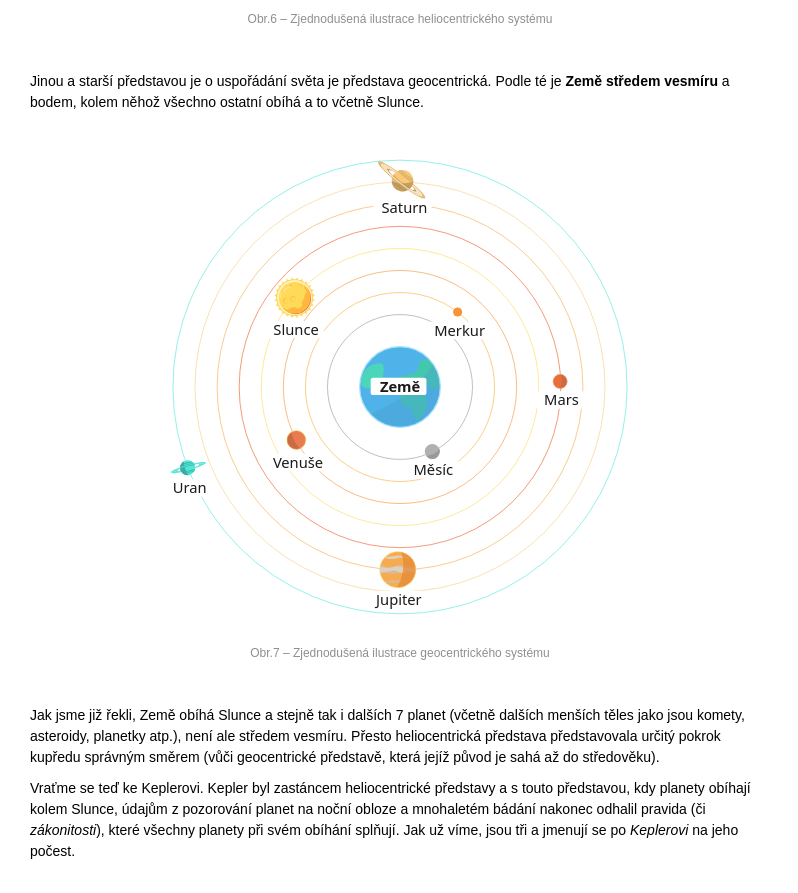
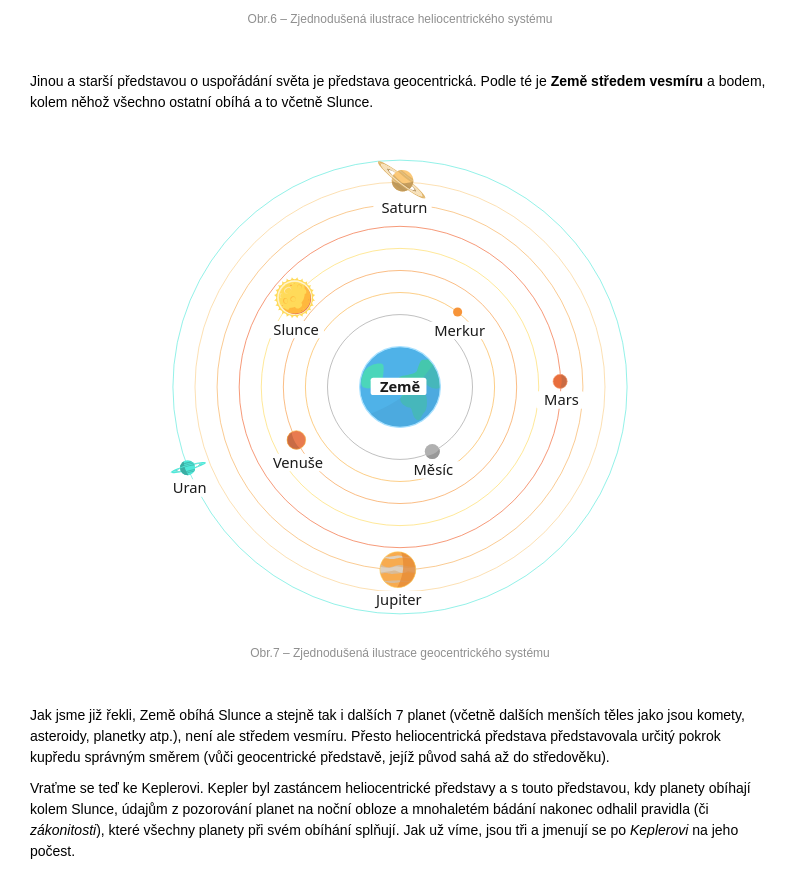
Before and after one commit to astrogateproject/astrogateproject.github.io, a plain HTML site: page 1.uvod_content.html in a window 1280 px wide. Shown: the part 4799-5692 px from the top of the page, without its empty margins (0-798 px from the left). Drawn offline with Linux system fonts and the light colour scheme; some packages are replaced by stand-ins of ours; a script that the page names is missing.

Commit message:
Add files via upload

```diff
--- a/1.uvod_content.html
+++ b/1.uvod_content.html
@@ -246,15 +246,15 @@
                 <img src="ASSETS/1.2.2.-model-heliocentric_system.svg" alt="Zjednodušená ilustrace geocentrického systému">
                 <figcaption>Obr.6 – Zjednodušená ilustrace heliocentrického systému</figcaption>
             </figure>
-            <p>Jinou a starší představou je o uspořádání světa je představa geocentrická. Podle té je <b> Země středem vesmíru</b> a bodem, kolem něhož všechno ostatní obíhá a to včetně Slunce.</p>
+            <p>Jinou a starší představou o uspořádání světa je představa geocentrická. Podle té je <b> Země středem vesmíru</b> a bodem, kolem něhož všechno ostatní obíhá a to včetně Slunce.</p>
             <figure>
                 <img src="ASSETS/1.2.2.-model-geocentric_system.svg" alt="Zjednodušená ilustrace geocentrického systému">
                 <figcaption>Obr.7 – Zjednodušená ilustrace geocentrického systému</figcaption>
             </figure>
 
-            <p>Jak jsme již řekli, Země obíhá Slunce a stejně tak i dalších 7 planet (včetně dalších menších těles jako jsou komety, asteroidy, planetky atp.), není ale středem vesmíru. Přesto heliocentrická představa představovala určitý pokrok kupředu správným směrem (vůči geocentrické představě, která jejíž původ je sahá až do středověku).</p>
+            <p>Jak jsme již řekli, Země obíhá Slunce a stejně tak i dalších 7 planet (včetně dalších menších těles jako jsou komety, asteroidy, planetky atp.), není ale středem vesmíru. Přesto heliocentrická představa představovala určitý pokrok kupředu správným směrem (vůči geocentrické představě, jejíž původ sahá až do středověku).</p>
 
-            <p>Vraťme se teď ke Keplerovi. Kepler byl zastáncem heliocentrické představy a s touto představou, kdy planety obíhají kolem Slunce, údajům z pozorování planet na noční obloze a mnohaletém bádání nakonec odhalil pravida (či <i>zákonitosti</i>), které všechny planety při svém obíhání splňují. Jak už víme, jsou tři a jmenují se po <i>Keplerovi</i> na jeho počest.</p>
+            <p>Vraťme se teď ke Keplerovi. Kepler byl zastáncem heliocentrické představy a s touto představou, kdy planety obíhají kolem Slunce, údajům z pozorování planet na noční obloze a mnohaletém bádání nakonec odhalil pravidla (či <i>zákonitosti</i>), které všechny planety při svém obíhání splňují. Jak už víme, jsou tři a jmenují se po <i>Keplerovi</i> na jeho počest.</p>
 
             <a href="#section4">
                 <div class="arrow-up"></div>
```
